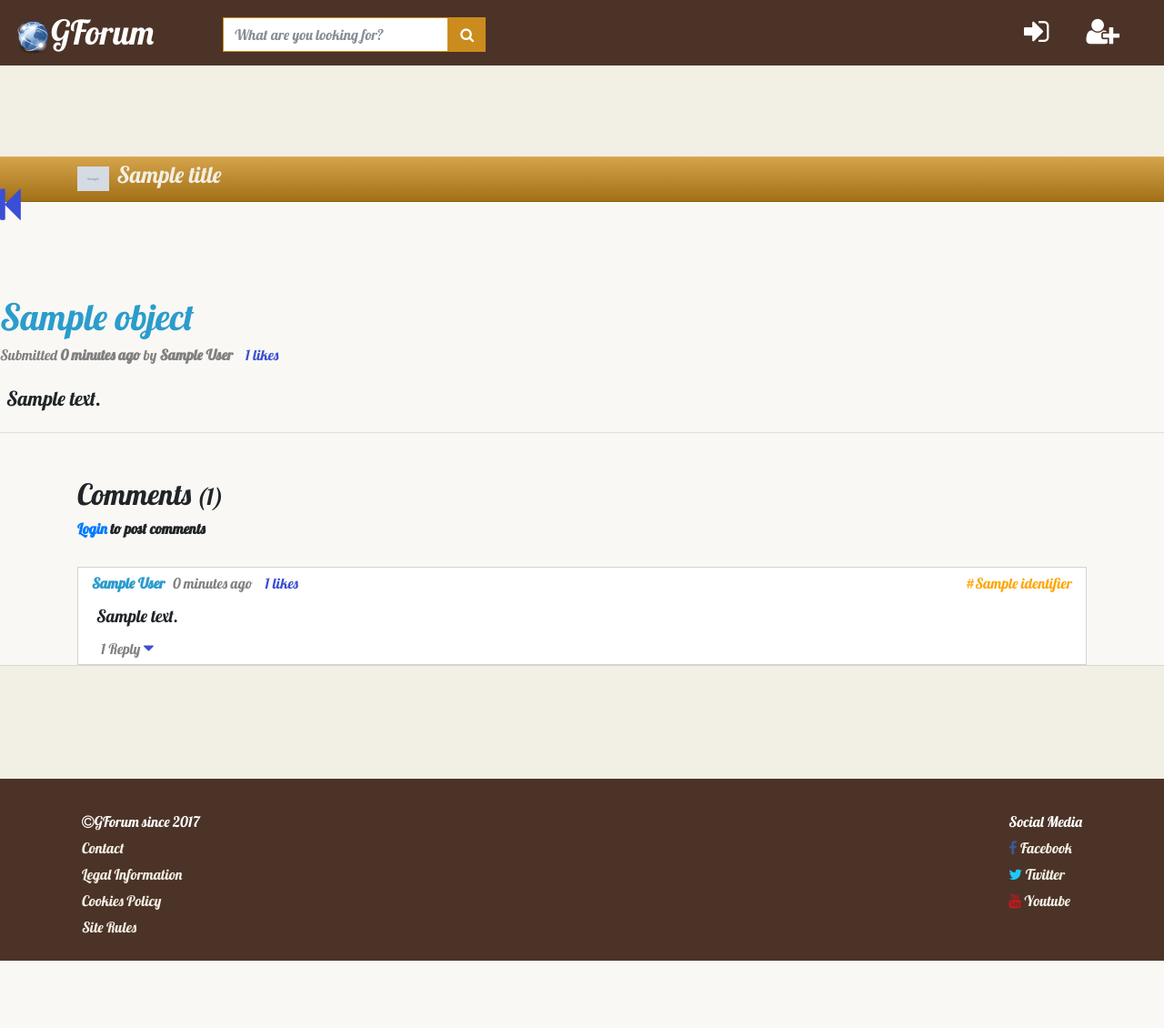
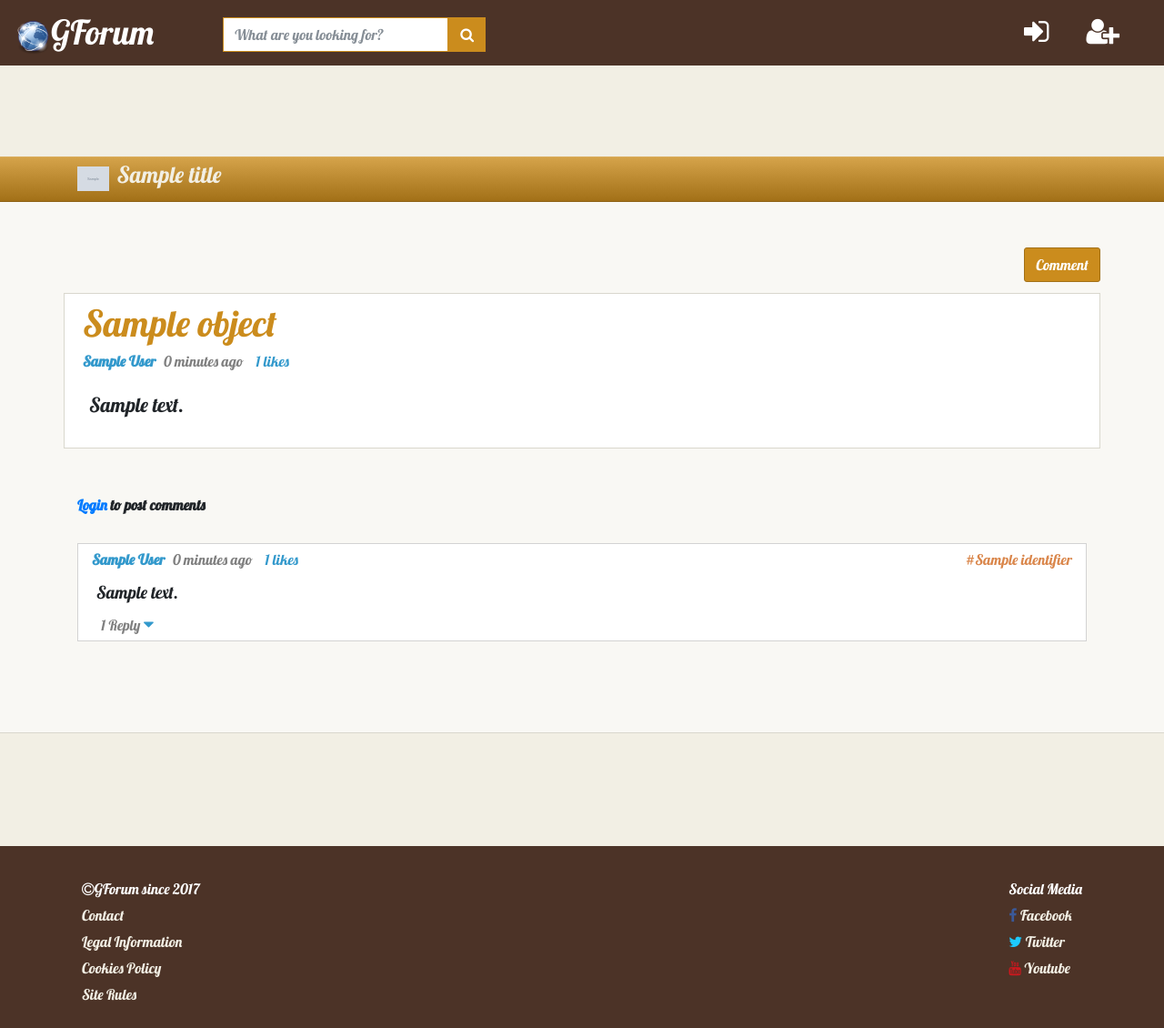
Before and after one commit to Razboi/GForum, a Django app: template templates/posts/post_detail.html in a window 1280 px wide. Shown: the whole page at 91% size. Before the commit the page ends 1056 px from the top, so only its background shows below. Run offline with Django 3.2, Linux system fonts and the light colour scheme; the template is opened without the code that fills it: most values are stand-ins (such as "Sample title", 1, 10 or a date in 2020); grey boxes marked "Sample" are stand-in pictures; some libraries are stand-ins or nearby versions.

Commit message:
Worked on post details and comments style

```diff
--- a/apps/posts/views.py
+++ b/apps/posts/views.py
@@ -45,11 +45,14 @@ class PostDetails(DetailView):
     def get_context_data(self, *args, **kwargs):
         context = super(PostDetails, self).get_context_data(*args, **kwargs)
         slug = self.kwargs.get("slug")
-        post = Post.objects.filter(slug__iexact=slug)
+        post = Post.objects.get(slug__iexact=slug)
 
         forum = Forum.objects.get(post=post)
         forum_slug = forum.slug
         context["slug"] = forum_slug
+        context["title"] = post.name
+        context["icon"] = forum.icon.url
+        context["back_to_forum"] = forum.get_absolute_url
 
         comments = Comment.objects.filter(post=post)
         context["comment_list"] = comments
--- a/static/css/base.css
+++ b/static/css/base.css
@@ -192,6 +192,7 @@ p {
 
 .top {
 	margin-top: 20px;
+	margin-left: 5px;
 	float: left;
 }
 
@@ -264,7 +265,7 @@ p {
 	width: 28px;
 }
 
-@media (max-width: 480px) {
+@media (max-width: 580px) {
 	.tops_list {
 		float: none;
 		margin-left: 25%;
@@ -314,13 +315,13 @@ p {
 .post {
 	padding: 20px 20px 20px 20px;
 	background: white;
-	border: 1px solid lightgrey;
+	border: 1px solid #d9d7cd;
 }
 
-.post h2 a {
+.post_title a {
 	text-decoration: none;
 	color: black;
-
+	font-size: 25px;
 }
 
 .post span {
@@ -379,42 +380,85 @@ p {
 /* -------------------------------------------------------------*/
 /* --------------------------- POST DETAILS  -------------------------*/
 
-.post_content {
-	margin-top: 80px;
+#post_details_container {
+	padding: 50px 0px 100px 0px;
 }
 
-.post_content h1 {
-	color: #2A9CCD;
+#post_content {
+	margin-top: 50px;
+	background: white;
+	padding: 10px 0px 10px 20px;
+	border: 1px solid #d9d7cd;
 }
 
-.post_content p {
+#post_content h1 {
+	color: #CB8C1D;
+}
+
+#post_content p {
 	margin: 20px 0px 20px 7px;
 	font-size: 22px;
 }
 
 .edit_and_delete {
 	text-decoration: none !important;
-	color: #2A9CCD;
+	color: #CB8C1D;
 	margin-right: 5px;
 	cursor: pointer;
+}
+
+.edit_and_delete:hover {
+	color: #d5a34a;
 }
 
 .back_to_forum {
 	margin-top: -20px;
 }
 
-.back_to_forum i {
-	color: #3A4FD5;
-}
-
 #post_info {
 	color: grey;
 }
 
+#post_author a {
+	margin-right: 5px;
+	text-decoration: none;
+	color: #3399cc;
+}
 
+#create_comment_button {
+	float: right;
+	cursor: pointer;
+	background: #CB8C1D;
+	color: white;
+	border: 1px solid #a27017;
+	border-radius: 3px;
+}
+
+#create_comment_button:hover {
+	background: #d5a34a;
+}
 
 /* -------------------------------------------------------------*/
 /* --------------------------- COMMENT -------------------------*/
+
+#comment_form {
+	display: none;
+}
+
+#comment_form h4 {
+	color: #3399cc;
+}
+
+.save_button {
+	background: #3399cc;
+	color: white;
+	border: 1px solid lightgrey;
+	cursor: pointer;
+}
+
+.save_button:hover {
+	background: #2d89b7;
+}
 
 .commentContainer {
 	margin-top: 30px;
@@ -441,7 +485,7 @@ p {
 .comment_author a {
 	margin-right: 5px;
 	text-decoration: none;
-	color: #2A9CCD;
+	color: #3399cc;
 }
 
 .comment-form {
@@ -463,7 +507,7 @@ p {
 }
 
 .reply_parent {
-	color: #3A4FD5;
+	color: #da874c;
 	width: 22px;
 	height: 22px;
 }
@@ -476,7 +520,7 @@ p {
 	display: block;
 }
 .comment_identifier {
-	color: orange;
+	color: #da874c;
 	float: right;
 }
 
@@ -497,13 +541,13 @@ p {
 }
 
 .replies_link i {
-	color: #3A4FD5;
+	color: #3399cc;
 	font-size: 19px;
 }
 
 .reply_container {
-	border: 1px solid lightgrey;
-	border-left: 5px solid grey;
+	background: #f5f3ec;
+	border-left: 5px solid #3399cc;
 	padding: 5px 5px 5px 10px;
 	margin: 15px;
 	margin-left: 5%;
@@ -514,21 +558,21 @@ p {
 }
 
 .comment_likes i {
-	color: #3A4FD5;
-	font-size: 19px;
+	color: #3399cc;
+	font-size: 20px;
 }
 
 .comment_likes i:hover {
-	color: #2e3fab;
+	color: #5badd6;
 }
 
 .comment_likes_done i {
-	color: #293899;
-	font-size: 18px;
+	color: #3399cc;
+	font-size: 20px;
 }
 
 .comment_likes_count {
-	color: #3A4FD5;
+	color: #3399cc;
 	margin-left: 10px;
 }
 
--- a/static/js/base.js
+++ b/static/js/base.js
@@ -22,18 +22,9 @@ $(document).ready(function(){
 
   $(".replies_link").click(showReplies);
 
-  function activeFilter()
+  $(".comment_toggler").click(function()
   {
-    var path = window.location.href;
-    $(".filter").toggleClass.("active");
-  };
-
-
+    $("#comment_form").toggle();
+  });
 
 });
-$(function() {
-    $("#top").on("click", function () {
-    $(this).addClass('active');
-    $(this).siblings().removeClass('active');
-    });
-  })
--- a/templates/comments/comment_list.html
+++ b/templates/comments/comment_list.html
@@ -1,12 +1,15 @@
 <div class="container comments_section">
 
-  <h2>Comments<small> ({{object.comment_set.all|length}})</small></h2>
-
   {% if user.is_authenticated %}
+  <div id="comment_form">
+    <h4>New Comment</h4>
     <form method="post" action="{% url 'comment:create' slug=object.slug %}">{% csrf_token %}
         {{ form.as_p }}
-        <button type="submit" class="btn btn-default">Save</button>
+        <button type="submit" class="btn btn-default save_button">Save</button>
+        <button type="button" class="btn btn-secondary comment_toggler">Cancel</button>
     </form>
+  </div>
+
 
   {% else %}
     <b><a href="{% url 'accounts:login' %}">Login</a> to post comments</b>
@@ -46,13 +49,13 @@
       {% if request.user in comment.score.all %}
       <span class="comment_likes_done"><a href="{% url 'comment:like' pk=comment.pk %}"><i class="fa fa-thumbs-up"></i></a></span>
       {% else %}
-      <span class="comment_likes"><a href="{% url 'comment:like' pk=comment.pk %}"><i class="fa fa-thumbs-up"></i></a></span>
+      <span class="comment_likes"><a href="{% url 'comment:like' pk=comment.pk %}"><i class="fa fa-thumbs-o-up"></i></a></span>
       {% endif %}
         <b><a href="{% url 'reports:comment' pk=comment.pk %}" class="edit_and_delete report_link">Report</a></b>
         <b><a href="javascript:" class="edit_and_delete reply_link">Reply</a></b>
         <form class="reply_form" method="post" action="{% url 'comment:reply' slug=object.slug pk=comment.pk %}">{% csrf_token %}
             <span class="comment_form">{{ form.as_p }}</span>
-            <button type="submit" class="btn btn-primary">Save</button>
+            <button type="submit" class="btn btn-default save_button">Save</button>
             <button type="button" class="btn btn-secondary cancel_reply">Cancel</button>
         </form>
       {% endif %}
--- a/templates/posts/post_detail.html
+++ b/templates/posts/post_detail.html
@@ -1,26 +1,39 @@
 {% extends "snippets/base.html" %} {% block title %}{{object.name}}{% endblock %} {% block content %}
 
-<h1 class="back_to_forum"><a href="{% url 'forum:details' slug=slug %}"><i class="fa fa-step-backward"></i></a></h1>
+<div id="post_details_container" class="container">
+  <button type="button" class="btn btn-default comment_toggler" id="create_comment_button">Comment</button>
+  <!-- Post Content -->
+  <div id="post_content">
+    <!-- Title --><h1>{{ object.name }}</h1>
+    <!-- Author --><b id="post_author"><a href="{% url 'accounts:profile' user=object.author.username %}">{{ object.author }}</a></b>
+    <!-- Time posted --><span id="post_info">{{ object.created|timesince }} ago</span>
+    {% if object.score.count > 0 %}
+    <!-- Likes --><span class="comment_likes_count">{{ object.score.count }} likes</span>
+    {% endif %}
+    <!-- Content --><p>{{ object.content }}</p>
 
-<div class="post_content">
-  <span id="post_info">
-    <h1>{{ object.name }}</h1>
-    Submitted <b>{{ object.created|timesince }} ago</b> by <b>{{ object.author }}</b>
-    {% if object.score.count > 0 %}
-    <span class="comment_likes_count">{{ object.score.count }} likes</span>
-    {% endif %}
-  </span>
-  <p>{{ object.content }}</p>
+    <!-- Post Options -->
+    <!-- If the user is authenticated and is not the author -->
     {% if user.is_authenticated %} {% if request.user != object.author %}
+    <!-- Like -->
+    <!-- If already liked -->
     {% if request.user in object.score.all %}
     <span class="comment_likes_done"><a href="{% url 'post:like' slug=object.slug %}"><i class="fa fa-thumbs-up"></i></a></span>
+    <!-- If not liked -->
     {% else %}
-  <span class="comment_likes"><a href="{% url 'post:like' slug=object.slug %}"><i class="fa fa-thumbs-up"></i></a></span>
+    <span class="comment_likes"><a href="{% url 'post:like' slug=object.slug %}"><i class="fa fa-thumbs-o-up"></i></a></span>
     {% endif %}
+    <!-- Report -->
     <b><a href="{% url 'reports:post' pk=object.pk %}" class="edit_and_delete">Report</a></b>
+
+    <!-- If the user is the author of the post -->
     {% else %}
+    <!-- Edit and Delete post -->
     <b><a href="{% url 'post:update' slug=object.slug %}" class="edit_and_delete">Edit</a></b>
     <b><a href="{% url 'post:delete' slug=object.slug %}" class="edit_and_delete">Delete</a></b>
     {% endif %} {% endif %}
   </div>
-<hr> {% include "comments/comment_list.html" %} {% endblock %}
+
+  <!-- Comment List -->
+  {% include "comments/comment_list.html" %}
+</div>{% endblock %}
--- a/templates/posts/post_list.html
+++ b/templates/posts/post_list.html
@@ -11,7 +11,7 @@
     <div class="post container col-sm-12">
       <div class="row">
         <div class="main_info col-sm-11">
-          <h2><a href="{{object.get_absolute_url}}">{{ object.name }}</a></h2>
+          <span class="post_title"><a href="{{object.get_absolute_url}}">{{ object.name }}</a></span><br />
           <span class="post_info">
             Submitted <b>{{ object.created|timesince }} ago</b> by
             <b><a href="{% url 'accounts:profile' user=object.author.username %}">{{ object.author }}</a></b>
--- a/templates/snippets/base.html
+++ b/templates/snippets/base.html
@@ -20,7 +20,7 @@
     <div class="header_separator"></div>
     <div class="title">
       <div class="container">
-        <img src="{{icon}}"/> <span class="forum_title">{{title}}</span>
+        <a href="{{ back_to_forum }}"><img src="{{icon}}"/></a> <span class="forum_title">{{title}}</span>
       </div>
     </div>
   </header>
```
Lines whose indentation alone changed are shown as unchanged.
